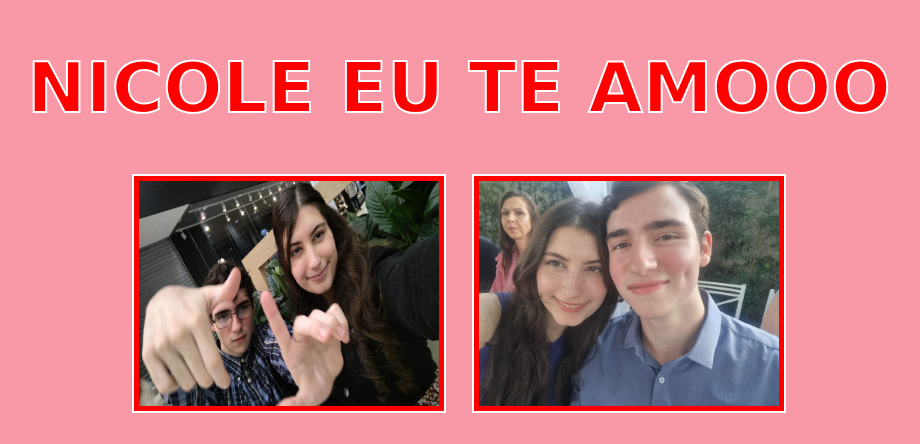
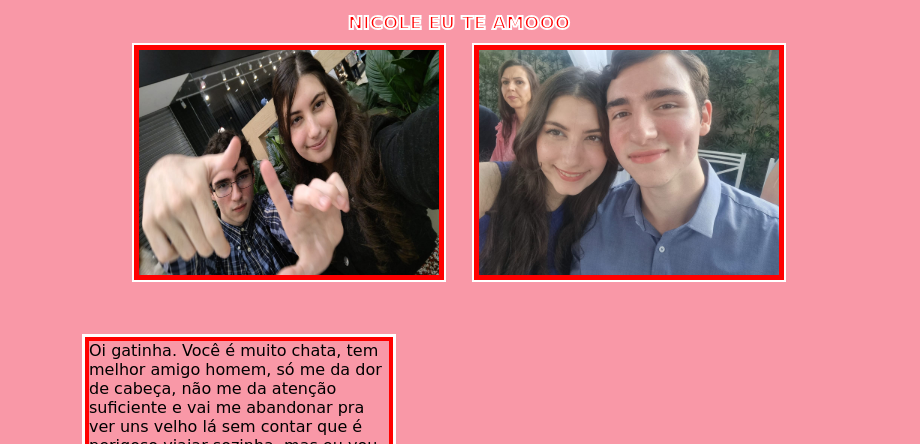
Before and after one commit to mathsnake/te-amo2, a plain HTML site: page index.html in a window 1280 px wide. Shown: the top 444 px of the page, without its empty margins (181-1101 px from the left). Drawn offline with Linux system fonts and the light colour scheme.

Commit message:
Update basicforN.css

```diff
--- a/basicforN.css
+++ b/basicforN.css
@@ -2,7 +2,7 @@ h1{
     text-align: center;
     color: red;
     -webkit-text-stroke:2px white;
-    font-size: 70px;
+    font-size: large;
 }
 body{
     font-family:cursive ;
```
